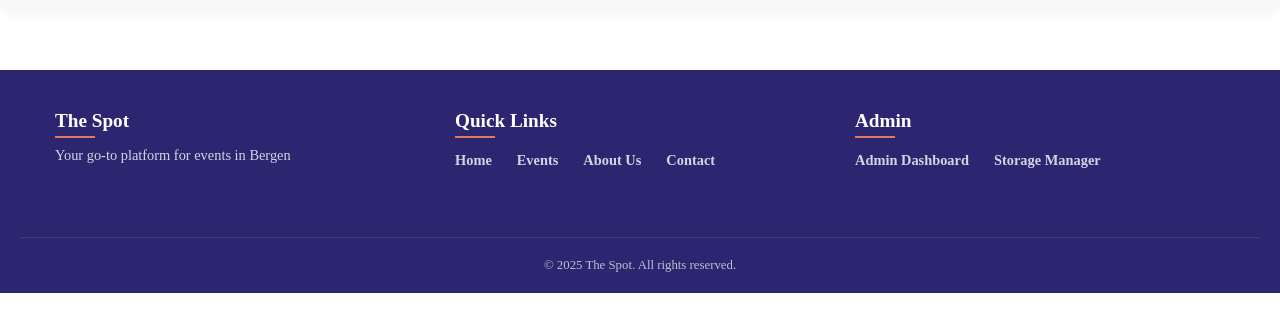
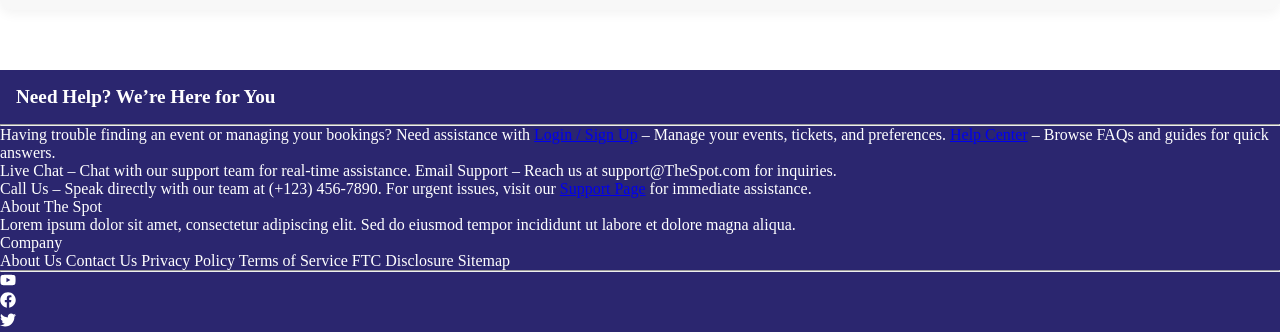
Before and after one commit to werivik/Agency2, a React (Vite) app: page /storage-manager in a window 1280 px wide. Shown: the part 805-1137 px from the top of the page. Before the commit the page ends 1098 px from the top, so only its background shows below. Built offline with nearby package versions, Linux system fonts and the light colour scheme; no server answers; the database is empty.

Commit message:
Made the base structure for footer

```diff
--- a/src/components/Footer/Footer.jsx
+++ b/src/components/Footer/Footer.jsx
@@ -1,39 +1,37 @@
+import { Link } from "react-router-dom";
+import { FaYoutube, FaFacebook, FaTwitter } from "react-icons/fa";
 import styles from './Footer.module.css';
-import { Link } from "react-router-dom";
 
 function Footer() {
   return (
-    <footer className={styles.footer}>
-      <div className={styles.footerContent}>
-        <div className={styles.footerSection}>
-          <h3>The Spot</h3>
-          <p>Your go-to platform for events in Bergen</p>
-        </div>
-
-        <div className={styles.footerSection}>
-          <h3>Quick Links</h3>
-          <ul>
-            <li><Link to="/">Home</Link></li>
-            <li><Link to="/events">Events</Link></li>
-            <li><Link to="/about">About Us</Link></li>
-            <li><Link to="/contact">Contact</Link></li>
-          </ul>
-        </div>
-
-        <div className={styles.footerSection}>
-          <h3>Admin</h3>
-          <ul>
-            <li><Link to="/admin">Admin Dashboard</Link></li>
-            <li><Link to="/storage-manager">Storage Manager</Link></li>
-          </ul>
-        </div>
+    <footer>
+      <p className={styles.MainText}>Need Help? We’re Here for You</p>
+      <hr className={styles.FirstLine} />
+      <div>
+        <p>Having trouble finding an event or managing your bookings? Need assistance with <Link to="/login">Login / Sign Up</Link> – Manage your events, tickets, and preferences.  <Link to="/help-center">Help Center</Link> – Browse FAQs and guides for quick answers.</p>
+        <p>Live Chat – Chat with our support team for real-time assistance.  Email Support – Reach us at support@TheSpot.com for inquiries.</p>
+        <p>Call Us – Speak directly with our team at (+123) 456-7890.  For urgent issues, visit our <Link to="/support">Support Page</Link> for immediate assistance.</p>
       </div>
-
-      <div className={styles.footerBottom}>
+      <div>
+        <p>About The Spot</p>
+        <p>Lorem ipsum dolor sit amet, consectetur adipiscing elit. Sed do eiusmod tempor incididunt ut labore et dolore magna aliqua.</p>
+      </div>
+      <div>
+        <p>Company</p>
+        <p>About Us  Contact Us  Privacy Policy  Terms of Service  FTC Disclosure  Sitemap</p>
+      </div>
+      <hr />
+      <div className={styles.socialIcons}>
+        <div><FaYoutube /></div>
+        <div><FaFacebook /></div>
+        <div><FaTwitter /></div>
+      </div>
+      <div>
         <p>&copy; {new Date().getFullYear()} The Spot. All rights reserved.</p>
       </div>
     </footer>
   );
 }
 
+// Only one default export allowed here
 export default Footer;
--- a/src/components/Footer/Footer.module.css
+++ b/src/components/Footer/Footer.module.css
@@ -1,78 +1,16 @@
-.footer {
+footer {
   background-color: #2B266F;
   color: white;
-  padding: 40px 20px 20px;
+
 }
 
-.footerContent {
-  max-width: 1200px;
-  margin: 0 auto;
-  display: flex;
-  flex-wrap: wrap;
-  justify-content: space-between;
+.MainText{
+    font-weight: bold;
+    font-size: 1.2rem;
+    padding: 1rem;
 }
 
-.footerSection {
-  flex: 1;
-  min-width: 200px;
-  margin-bottom: 20px;
-  padding: 0 15px;
+.FirstLine{
+    color: white;
+    padding: 0;
 }
-
-.footerSection h3 {
-  font-size: 1.2rem;
-  margin-bottom: 15px;
-  position: relative;
-}
-
-.footerSection h3::after {
-  content: '';
-  position: absolute;
-  left: 0;
-  bottom: -6px;
-  width: 40px;
-  height: 2px;
-  background-color: #E07A5F;
-}
-
-.footerSection p {
-  margin-bottom: 15px;
-  font-size: 0.9rem;
-  opacity: 0.8;
-}
-
-.footerSection ul {
-  list-style: none;
-  padding: 0;
-  margin: 0;
-}
-
-.footerSection ul li {
-  margin-bottom: 10px;
-}
-
-.footerSection ul li a {
-  color: white;
-  text-decoration: none;
-  font-size: 0.9rem;
-  transition: color 0.3s;
-  display: inline-block;
-  opacity: 0.8;
-}
-
-.footerSection ul li a:hover {
-  color: #E07A5F;
-  opacity: 1;
-}
-
-.footerBottom {
-  text-align: center;
-  padding-top: 20px;
-  margin-top: 20px;
-  border-top: 1px solid rgba(255, 255, 255, 0.1);
-}
-
-.footerBottom p {
-  font-size: 0.8rem;
-  opacity: 0.7;
-}
```
Also changed, not shown: package.json (+6 -4 lines), 1 other file (tests, documents, lock files or other folders).
